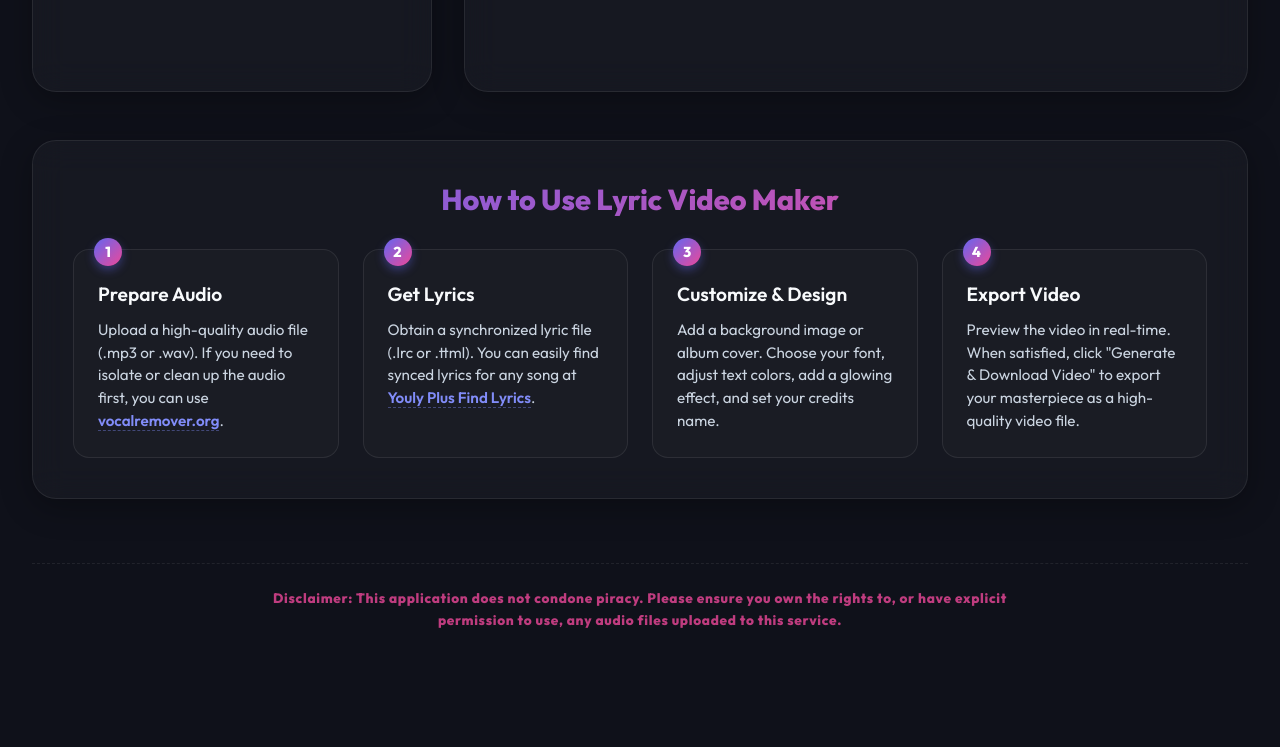
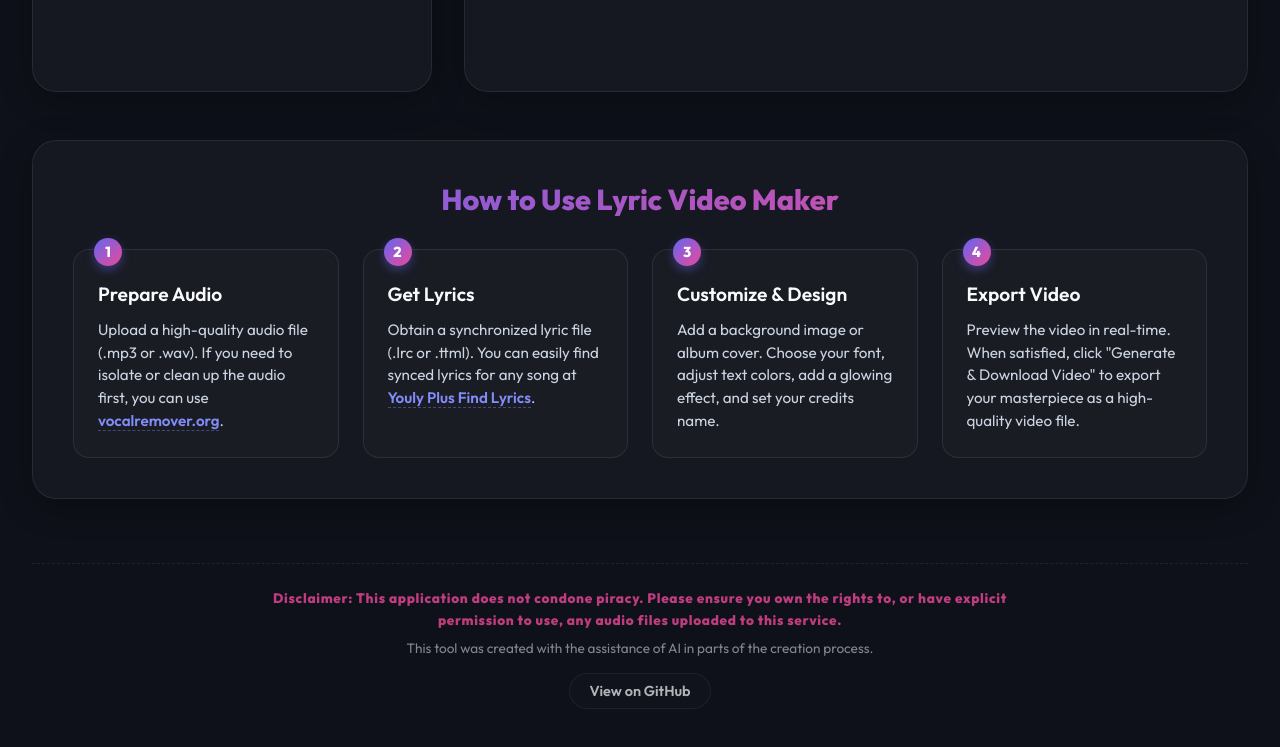
Before and after one commit to Zexerif/lyric-video-maker, a plain HTML site: page index.html in a window 1280 px wide. Shown: the part 1406-2153 px from the top of the page. Before the commit the page ends 2093 px from the top, so only its background shows below. Drawn offline with Linux system fonts and the light colour scheme.

Commit message:
Add GitHub link and AI attribution disclaimer to footer

```diff
--- a/index.html
+++ b/index.html
@@ -7,7 +7,7 @@
     <link rel="preconnect" href="https://fonts.googleapis.com">
     <link rel="preconnect" href="https://fonts.gstatic.com" crossorigin>
     <link href="https://fonts.googleapis.com/css2?family=Outfit:wght@300;400;600;800&family=Inter:wght@400;700&family=Roboto:wght@400;700&family=Playfair+Display:wght@700&display=swap" rel="stylesheet">
-    <link rel="stylesheet" href="styles.css?v=1.0.1">
+    <link rel="stylesheet" href="styles.css?v=1.0.2">
 </head>
 <body>
     <div id="dropOverlay" class="drop-overlay">
@@ -139,6 +139,8 @@
 
         <footer>
             <p class="disclaimer">Disclaimer: This application does not condone piracy. Please ensure you own the rights to, or have explicit permission to use, any audio files uploaded to this service.</p>
+            <p class="ai-disclaimer">This tool was created with the assistance of AI in parts of the creation process.</p>
+            <p class="github-link"><a href="https://github.com/Zexerif/lyric-video-maker" target="_blank" rel="noopener">View on GitHub</a></p>
         </footer>
     </div>
 
--- a/styles.css
+++ b/styles.css
@@ -483,3 +483,36 @@ footer {
     margin: 0 auto;
     line-height: 1.6;
 }
+
+.ai-disclaimer {
+    font-size: 0.85rem;
+    color: var(--text-muted);
+    opacity: 0.6;
+    margin-top: 0.5rem;
+}
+
+.github-link {
+    margin-top: 1rem;
+}
+
+.github-link a {
+    color: var(--text-main);
+    text-decoration: none;
+    font-size: 0.9rem;
+    font-weight: 600;
+    transition: all 0.3s ease;
+    opacity: 0.7;
+    border: 1px solid var(--glass-border);
+    padding: 0.5rem 1.2rem;
+    border-radius: 20px;
+    background: rgba(255, 255, 255, 0.02);
+    display: inline-block;
+}
+
+.github-link a:hover {
+    opacity: 1;
+    color: white;
+    background: rgba(255, 255, 255, 0.05);
+    border-color: var(--primary);
+    box-shadow: 0 0 15px rgba(99, 102, 241, 0.3);
+}
```
